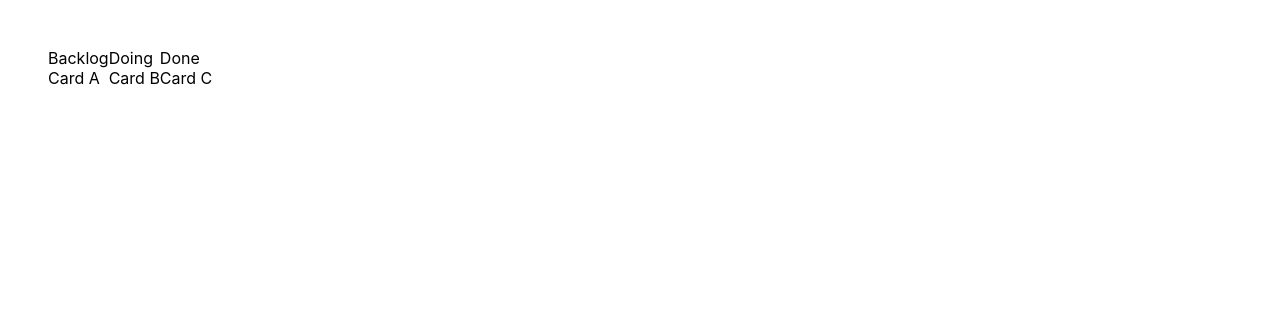
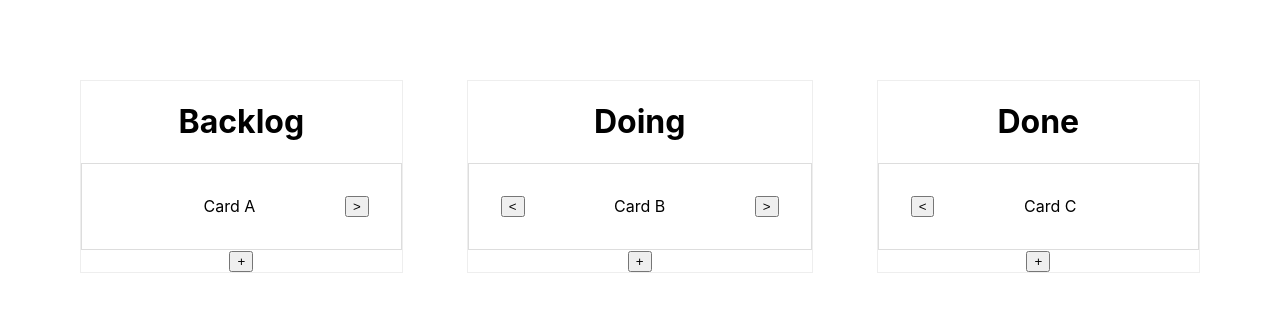
Before and after one commit to adfaris/kanban, a React (Create React App) app: page / in a window 1280 px wide. Shown: the top 312 px of the page. Built offline with nearby package versions, Linux system fonts and the light colour scheme.

Commit message:
recommit

```diff
--- a/src/App.js
+++ b/src/App.js
@@ -118,23 +118,23 @@ class App extends Component {
     return (
       <div className="App">
         {this.state.columns.map((column, columnIndex) => (
-          <div>
-            {column.name}
-            {column.cards.map((card) =>(
-              <div>
-                {card.name}
-              </div>
-            )
-              )}
-          </div>
-          // <Column
-          //   column={column}
-          //   columnIndex={columnIndex}
-          //   key={columnIndex}
-          //   onMoveLeft={cardIndex => this.handleMove(columnIndex, cardIndex, DIRECTION_LEFT)}
-          //   onMoveRight={cardIndex => this.handleMove(columnIndex, cardIndex, DIRECTION_RIGHT)}
-          //   onAddCard={() => this.handleAdd(columnIndex)}
-          // />
+          // <div>
+          //   {column.name}
+          //   {column.cards.map((card) =>(
+          //     <div>
+          //       {card.name}
+          //     </div>
+          //   )
+          //     )}
+          // </div>
+          <Column
+            column={column}
+            columnIndex={columnIndex}
+            key={columnIndex}
+            onMoveLeft={cardIndex => this.handleMove(columnIndex, cardIndex, DIRECTION_LEFT)}
+            onMoveRight={cardIndex => this.handleMove(columnIndex, cardIndex, DIRECTION_RIGHT)}
+            onAddCard={() => this.handleAdd(columnIndex)}
+          />
         ))}
       </div>
     );
```
